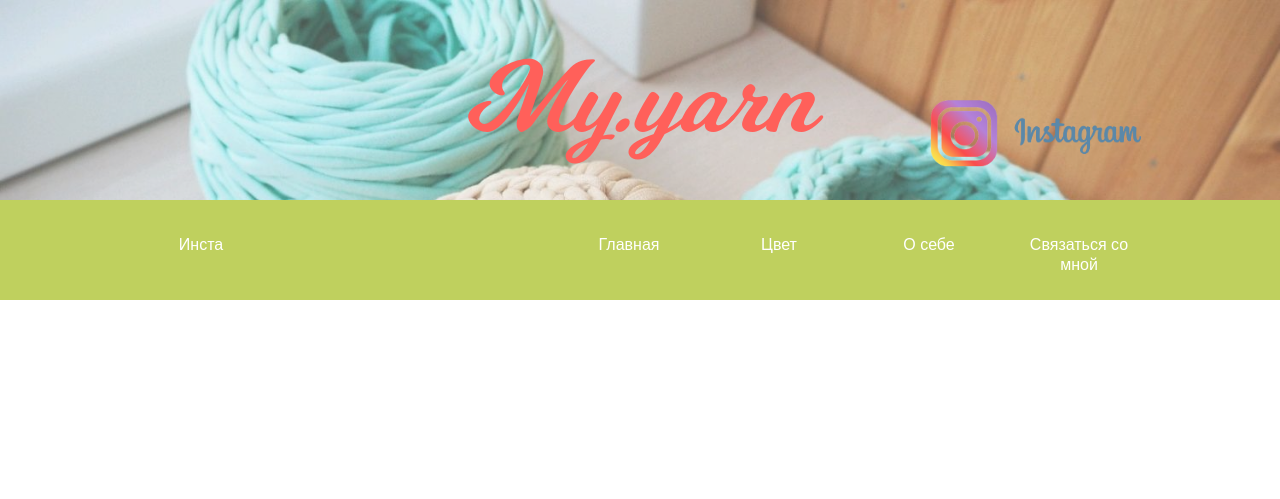
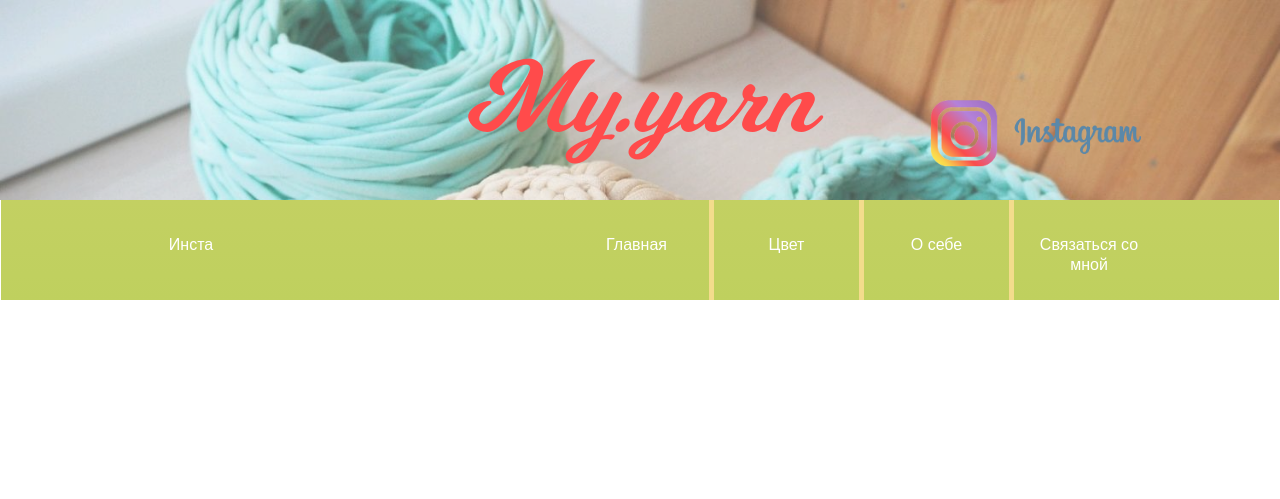
Before and after one commit to SawHop/Project_Yii2, a Yii app: template views/layouts/project.php in a window 1280 px wide. Shown: the top 499 px of the page. Run offline with PHP 8.4 and a stand-in for Yii, Linux system fonts and the light colour scheme; the template is opened without the code that fills it, so the values that code supplies are empty; style sheets or scripts are compiled from the project's sources; some libraries are stand-ins or nearby versions.

Commit message:
add style for navbar

```diff
--- a/views/layouts/header/header.php
+++ b/views/layouts/header/header.php
@@ -7,7 +7,6 @@
             <img src="../source/insta.png" alt="insta">
         </a>
     </div>
-
 
     <nav class="navbar navbar-expand-lg">
         <button class="navbar-toggler" type="button" data-toggle="collapse" data-target="#navbarSupportedContent"
--- a/web/css/header.css
+++ b/web/css/header.css
@@ -1,6 +1,16 @@
 @font-face {
   font-family: milkshake;
   src: url(../fonts/Milkshake.otf); }
+
+.firstPartNav {
+  background: url(../source/backgroundUp.jpg) no-repeat;
+  background-size: 100%;
+  opacity: 0.7;
+  height: 200px; }
+  .firstPartNav .logoTitle {
+    font-size: 100px;
+    color: red;
+    font-style: italic; }
 
 .myNav {
   font-size: 20px;
@@ -9,20 +19,10 @@
     width: 100px;
     float: right;
     margin-right: 250px;
-    margin-top: 100px; }
+    margin-top: 100px;
+    opacity: 1; }
   .myNav .upperBlock {
     font-family: milkshake; }
-
-.firstPartNav {
-  background: url(../source/backgroundUp.jpg) no-repeat;
-  background-size: 100%;
-  opacity: 0.7;
-  height: 200px; }
-  .firstPartNav .logoTitle {
-    font-size: 100px;
-    color: #ff1d15;
-    font-style: italic;
-    opacity: 1; }
 
 div.upperBlock {
   position: relative; }
@@ -43,24 +43,25 @@ div.upperBlock p {
 
 .navbar {
   height: 100px;
-  background: #bfd05e;
   border-radius: 0px; }
   .navbar li {
     font-size: 16px;
-    color: #f3dc8c;
     width: 150px;
     text-align: center;
     height: 100px;
     padding-top: 20px; }
   .navbar li a:hover {
-    background: #f3dc8c;
-    color: red; }
+    background: #f3dc8c; }
   .navbar li:hover {
-    background: #f3dc8c;
-    color: red; }
+    background: #f3dc8c; }
+
+.navbar.navbar-expand-lg {
+  padding: 0rem; }
 
 .nav-item {
-  color: red; }
+  border-right: thick solid #f3dc8c; }
+  .nav-item:last-child {
+    border-right: none; }
 
 .navbar-brand {
   margin-left: 60px;
@@ -70,7 +71,11 @@ div.upperBlock p {
   margin-right: 100px; }
 
 .navbar-collapse.collapse {
-  background: #bfd05e; }
+  width: 110%;
+  background-image: -webkit-gradient(linear, left top, left bottom, from(#c3d062), to(#bfd05e));
+  background-image: -webkit-linear-gradient(#c3d062, #bfd05e);
+  background-image: -o-linear-gradient(#c3d062, #bfd05e);
+  background-image: linear-gradient(#c3d062, #bfd05e); }
 
 .navbar-nav.mr-auto {
   padding-left: 100px; }
--- a/web/scss/header.scss
+++ b/web/scss/header.scss
@@ -4,6 +4,19 @@
   font-family: milkshake;
   src: url(../fonts/Milkshake.otf);
 }
+//todo opcaity 1 for child elements
+.firstPartNav{
+  background: url(../source/backgroundUp.jpg) no-repeat;
+  background-size: 100%;
+  opacity: 0.7;
+  height: 200px;
+  .logoTitle{
+    font-size: 100px;
+    color: red;
+    font-style: italic;
+  }
+}
+
 .myNav{
   font-size: 20px;
   font-family: sans-serif;
@@ -13,25 +26,11 @@
     float: right;
     margin-right: 250px;
     margin-top: 100px;
+    opacity: 1;
   }
 
   .upperBlock{
     font-family: milkshake;
-
-  }
-}
-
-
-.firstPartNav{
-  background: url(../source/backgroundUp.jpg) no-repeat;
-  background-size: 100%;
-  opacity: 0.7;
-  height: 200px;
-  .logoTitle{
-    font-size: 100px;
-    color: #ff1d15;
-    font-style: italic;
-    opacity: 1;
   }
 }
 
@@ -54,7 +53,6 @@ div.upperBlock p {
 .navbar {
   li{
     font-size: 16px;
-    color: $yellowColor;
     width: 150px;
     text-align: center;
     height: 100px;
@@ -64,22 +62,24 @@ div.upperBlock p {
 
   li a:hover {
     background: #f3dc8c;
-    color:red;
   }
 
   li:hover {
     background: #f3dc8c;
-    color:red;
   }
 
   height: 100px;
-  background: $greenColor;
-
   border-radius: 0px;
 }
 
+.navbar.navbar-expand-lg{
+  padding: 0rem;
+}
 .nav-item{
-  color:red;
+  border-right: thick solid $yellowColor;
+  &:last-child{
+    border-right: none;
+  }
 }
 
 .navbar-brand {
@@ -92,7 +92,8 @@ div.upperBlock p {
 }
 
 .navbar-collapse.collapse{
-  background: $greenColor;
+  width: 110%;
+  background-image: linear-gradient(#c3d062, $greenColor);
 }
 
 .navbar-nav.mr-auto{
```
Also changed, not shown: web/css/colors.css (added).
